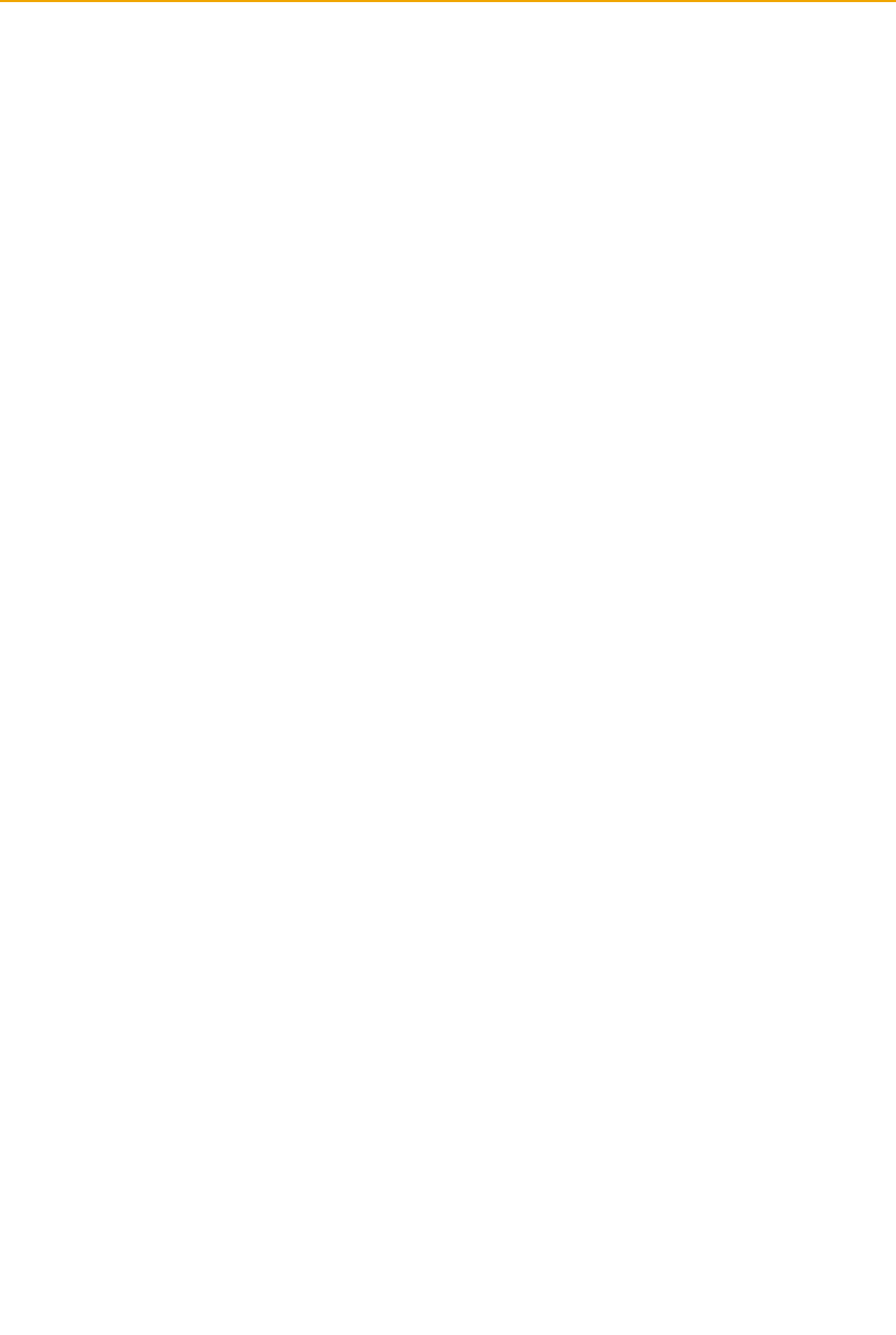
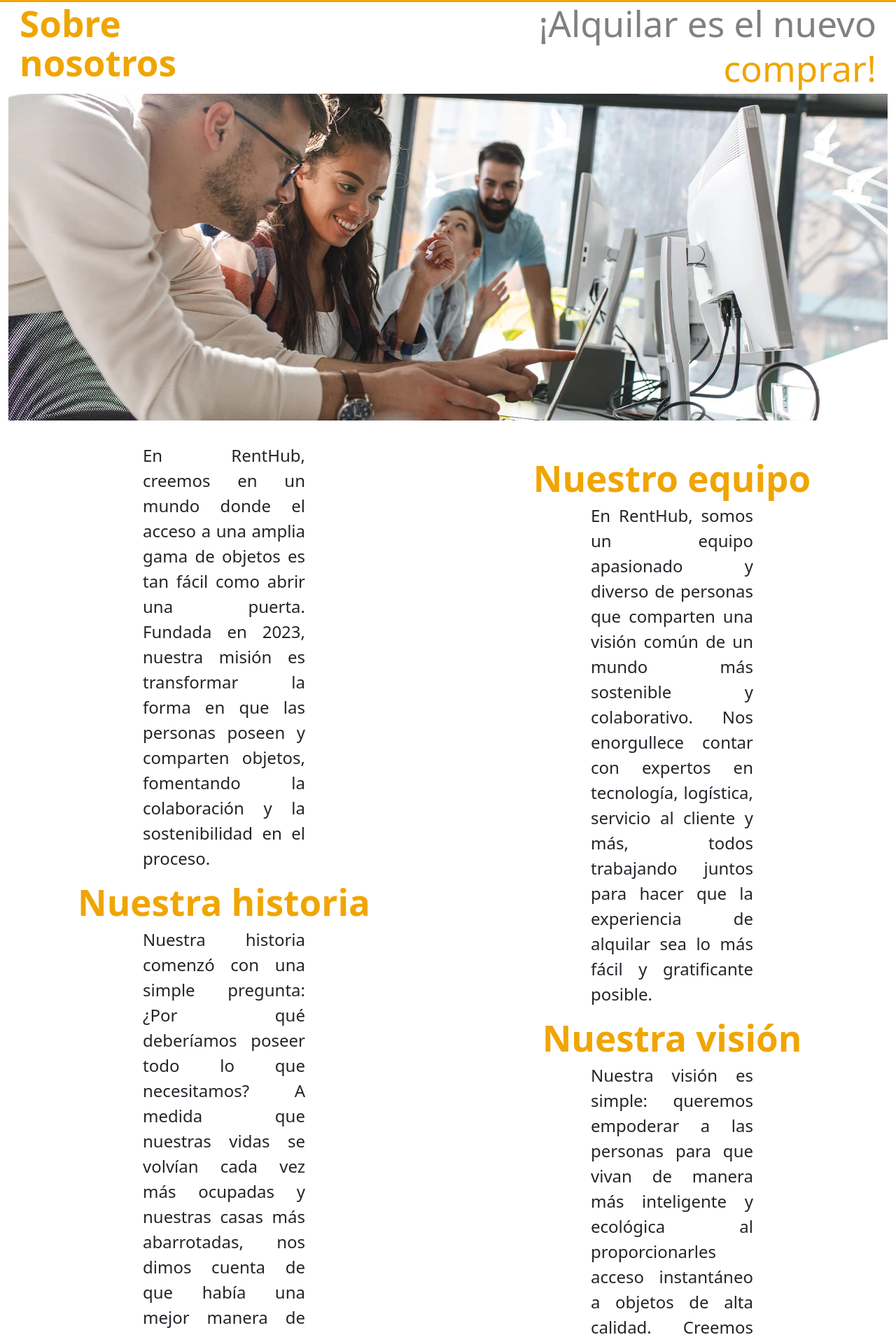
Before and after one commit to carolain3472/RentHub_frontend, a React (Vite) app in the folder RentHub_frontend/: page /about-us in a window 1280 px wide. Shown: the part 60-1968 px from the top of the page at 70% size. Before the commit the page ends 800 px from the top, so only its background shows below. Built offline with nearby package versions, Linux system fonts and the light colour scheme.

Commit message:
About us page created and information added

```diff
--- a/RentHub_frontend/src/pages/about_us_page.jsx
+++ b/RentHub_frontend/src/pages/about_us_page.jsx
@@ -1,13 +1,81 @@
 import React from "react";
 import { Nav_bar } from "../components/Nav_bar_Land";
-
+import "../scss/about_us_style.css";
+import "bootstrap/dist/css/bootstrap.min.css";
+import "bootstrap/dist/js/bootstrap.bundle.min";
 
 export function About_us_page() {
+  return (
+    <>
+      <Nav_bar className="navbar-inicio" />
+      <section className="content-container-aboutus">
+        <div className="container-fluid title-section">
+          <div className="row title-about-us">
+            <div className="col about-us-izq">
+              <h1>
+                Sobre <br />
+                nosotros
+              </h1>
+            </div>
+            <div className="col about-us-der">
+              <h1 className="about-us-grey">¡Alquilar es el nuevo </h1>
+              <h1 className="about-us-gold">comprar!</h1>
+            </div>
+          </div>
+          <div className="row img-container-about-us">
+            <img
+              className="about-us-img"
+              src="/images/about-us-img.webp"
+              alt=""
+            />
+          </div>
 
-    return (
-        <>
-            <Nav_bar />
-        </>
-    )
+          <div className="row info-div">
+            <div className="col-md info-izq">
+              <p className="parag-info">
+                En RentHub, creemos en un mundo donde el acceso a una amplia
+                gama de objetos es tan fácil como abrir una puerta. Fundada en
+                2023, nuestra misión es transformar la forma en que las personas
+                poseen y comparten objetos, fomentando la colaboración y la
+                sostenibilidad en el proceso.
+              </p>
+              <h1 className="title-info">Nuestra historia</h1>
+              <p className="parag-info">
+                Nuestra historia comenzó con una simple pregunta: ¿Por qué
+                deberíamos poseer todo lo que necesitamos? A medida que nuestras
+                vidas se volvían cada vez más ocupadas y nuestras casas más
+                abarrotadas, nos dimos cuenta de que había una mejor manera de
+                vivir. Así nació RentHub, una plataforma que permitiría a las
+                personas alquilar lo que necesitan, cuando lo necesitan, de
+                manera fácil y asequible.
+              </p>
+            </div>
+            <div className="col-md info-der">
+              <h1 className="title-info">Nuestro equipo</h1>
 
+              <p className="parag-info">
+                En RentHub, somos un equipo apasionado y diverso de personas que
+                comparten una visión común de un mundo más sostenible y
+                colaborativo. Nos enorgullece contar con expertos en tecnología,
+                logística, servicio al cliente y más, todos trabajando juntos
+                para hacer que la experiencia de alquilar sea lo más fácil y
+                gratificante posible.
+              </p>
+
+              <h1 className="title-info">Nuestra visión</h1>
+
+              <p className="parag-info">
+                Nuestra visión es simple: queremos empoderar a las personas para
+                que vivan de manera más inteligente y ecológica al
+                proporcionarles acceso instantáneo a objetos de alta calidad.
+                Creemos que el futuro es compartir, y estamos emocionados de
+                liderar el camino hacia un estilo de vida más consciente y
+                sostenible.
+              </p>
+            </div>
+          </div>
+        </div>
+      </section>
+    </>
+  );
 }
--- a/RentHub_frontend/src/scss/about_us_style.css
+++ b/RentHub_frontend/src/scss/about_us_style.css
@@ -0,0 +1,77 @@
+.content-container-aboutus {
+  height: auto;
+}
+
+.title-section {
+  margin-top: 65px;
+}
+.title-about-us {
+  margin-top: 63.19px;
+}
+
+.about-us-izq {
+  width: 50vw;
+  margin-left: 1em;
+}
+
+.about-us-izq h1 {
+  color: #f0a500;
+  font-weight: bold;
+
+  text-align: left;
+}
+.about-us-der {
+  width: 50vw;
+  margin-right: 1em;
+}
+
+.about-us-der h1 {
+  text-align: right;
+}
+
+.about-us-grey {
+  color: grey;
+}
+
+.about-us-gold {
+  color: #f0a500;
+}
+
+.img-container-about-us {
+  width: 100vw;
+}
+
+.about-us-img {
+  height: auto;
+}
+
+.info-div {
+  margin-top: 2em;
+}
+
+.info-izq {
+  align-items: center;
+  display: flex;
+  flex-direction: column;
+  justify-content: center;
+  width: 50vw;
+}
+
+.info-der {
+  align-items: center;
+  display: flex;
+  flex-direction: column;
+  justify-content: center;
+  width: 50vw;
+}
+
+.title-info {
+  color: #f0a500;
+  font-weight: 700;
+}
+
+.parag-info {
+    text-align: justify;
+    font-size: 1.5rem;
+    padding: 0 8em 0 8em;
+}
--- a/RentHub_frontend/src/scss/land_page_style.css
+++ b/RentHub_frontend/src/scss/land_page_style.css
@@ -61,6 +61,7 @@
   padding-left: 2rem;
   padding-right: 2rem;
   border-bottom: 3px solid #fff;
+  overflow: auto;
 }
 
 .text-dorado {
@@ -73,6 +74,7 @@
   padding-left: 2rem;
   padding-right: 2rem;
   text-align: justify;
+  overflow: auto;
 }
 
 .col-der-land {
```
Also changed, not shown: RentHub_frontend/public/images/about-us-img.webp (added).
